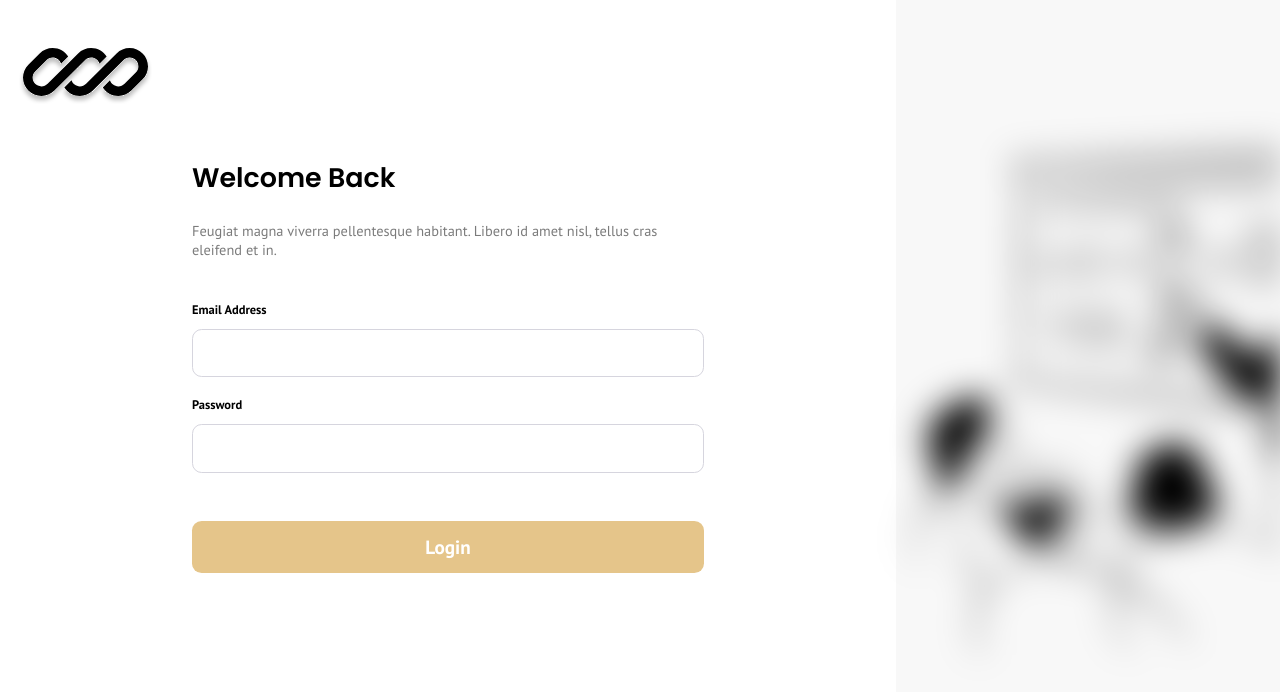
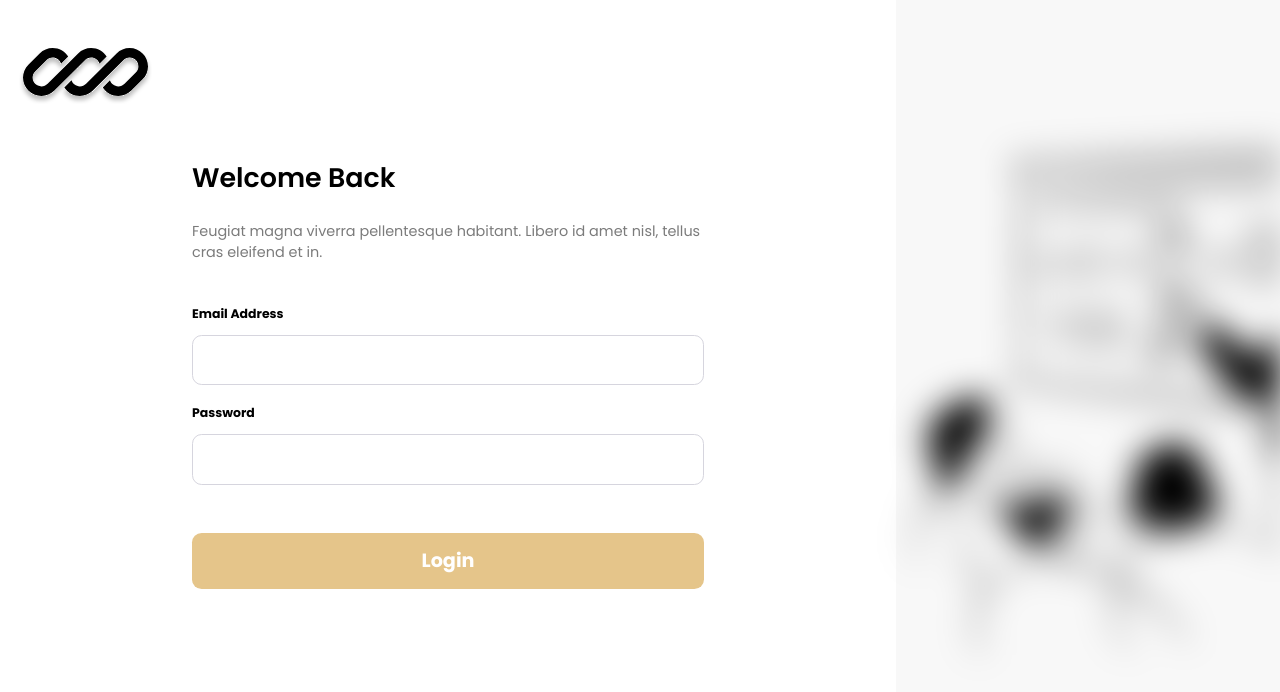
Before and after one commit to nology-tech/verde-client-project, a React (Vite) app: page / in a window 1280 px wide. Shown: the top 692 px of the page. Built offline with nearby package versions, Linux system fonts and the light colour scheme; no server answers.

Commit message:
added css variables to typography file and app so changes font when radio buttons chane

```diff
--- a/src/App.tsx
+++ b/src/App.tsx
@@ -41,6 +41,7 @@ const App = () => {
 
   return (
     <>
+    <div className={font}>
     <Routes>
       <Route path="/" element={<Login />} />
       </Routes>
@@ -61,6 +62,7 @@ const App = () => {
           <Route path="/settings" element={<Settings variant={theme} setTheme={toggleTheme} font={font} setFont={changeFont}/>} />
         </Routes>
       )}
+    </div>
   </>
   );
 };
--- a/src/components/Header/Header.scss
+++ b/src/components/Header/Header.scss
@@ -5,6 +5,7 @@
   padding: 1rem 0.6rem;
   display: flex;
   flex-direction: column;
+
 
   &--light {
     background-color: $clr-primary-lt;
--- a/src/components/Header/Header.tsx
+++ b/src/components/Header/Header.tsx
@@ -7,7 +7,6 @@ import "./Header.scss";
 type HeaderProps = {
   title: string;
   variant: "light" | "dark";
-  font: "modern" | "tech";
   onClick?: () => void;
   buttonOption: boolean;
   buttonLabel: string;
@@ -20,7 +19,6 @@ type HeaderProps = {
 const Header = ({
   title,
   variant,
-  font,
   onClick,
   buttonOption,
   buttonLabel,
@@ -33,7 +31,7 @@ const Header = ({
     <div className={`header header--${variant}`}>
       <img src={logo} className="header__logo" alt="logo" />
       <div className="header__container">
-      <h1 className={`header--${variant}__title header--${font}`}>{title}</h1>
+      <h1 className={`header--${variant}__title`}>{title}</h1>
       {dropdownOption && (
         <select className={`header__dropdown header__dropdown--${variant}`} name="staff" id="stafflist" onChange={onChange}>
           {StaffList.map(staff =>
--- a/src/components/SettingsCard/SettingsCard.tsx
+++ b/src/components/SettingsCard/SettingsCard.tsx
@@ -7,7 +7,7 @@ import sun from "../../assets/images/sun.svg";
 
 type SettingsCardProps = {
   variant: "light" | "dark";
-  handleRadioClicked: ChangeEventHandler<HTMLInputElement>
+  handleRadioClicked: ChangeEventHandler<HTMLInputElement>;
   onToggleDarkMode: (isDarkMode: boolean) => void;
   onApplyChanges: () => void;
   selectedOption: string;
--- a/src/pages/Settings/Settings.scss
+++ b/src/pages/Settings/Settings.scss
@@ -6,6 +6,7 @@
     height: 100%;
     display: flex;
     flex-direction: column;
+    font-family: var(--font);
 
     &--light {
         background-color: $clr-secondary-lt;
--- a/src/pages/Settings/Settings.tsx
+++ b/src/pages/Settings/Settings.tsx
@@ -13,7 +13,7 @@ type SettingsProps = {
   variant: "light" | "dark";
   setTheme: (theme: "light" | "dark") => void;
   font: "modern" | "tech";
-  setFont: (font: any) => void;
+  setFont: (font: "modern" | "tech") => void;
 };
 
 const Settings = ({ variant, setTheme, font, setFont }: SettingsProps) => {
@@ -21,9 +21,8 @@ const Settings = ({ variant, setTheme, font, setFont }: SettingsProps) => {
   const [isVisible, setIsVisible] = useState<boolean>(false);
   const [isLogoutClicked, setIsLogoutClicked] = useState<boolean>(false);
   const [tempTheme, setTempTheme] = useState<"light" | "dark">(variant);
-  const [fontTheme, setFontTheme] = useState<string>(font);
-  //const [checked, setChecked] = useState<boolean>(true);
-  const [selectedOption, setSelectedOption] = useState("modern");
+  const [fontTheme, setFontTheme] = useState<"modern" | "tech">(font);
+  const [selectedOption, setSelectedOption] = useState<"modern" | "tech">(fontTheme);
 
   /**
    * Handles the button click event to toggle the 'log out' modal visibility.
@@ -52,17 +51,10 @@ const Settings = ({ variant, setTheme, font, setFont }: SettingsProps) => {
 
 
 const handleRadioClicked = (event: ChangeEvent<HTMLInputElement>) => {
-  setFontTheme(event.currentTarget.value);
-  console.log(fontTheme);
-  setSelectedOption(event.currentTarget.value);
+  const newTarget = event.currentTarget.value as "modern" | "tech";
+  setFontTheme(newTarget);
+  setSelectedOption(newTarget);
 };
-
-// const handleRadioClicked = (selectedFont: string) => {
-//   setFontTheme(selectedFont);
-//   console.log(fontTheme);
-//   setSelectedOption(selectedFont);
-// };
-
 
   /**
    * Handles applying theme changes when the "Apply" button is clicked.
@@ -104,7 +96,7 @@ const handleRadioClicked = (event: ChangeEvent<HTMLInputElement>) => {
           buttonLabel="Log out"
           buttonVariant="yellow"
           dropdownOption={false}
-          font={"modern"}        />
+        />
         {!isClicked && (
           <div className="settings__container">
             <SettingsCard
--- a/src/styles/_typography.scss
+++ b/src/styles/_typography.scss
@@ -6,7 +6,7 @@
  * we can manipulate the :root element's font-size at different breakpoints to scale up the font-size application-wide */
 
 * {
-  font-family: 'PT Sans', 'Poppins', sans-serif;
+  font-family: var(--font);
   color: $clr-black;
 }
 
@@ -23,7 +23,7 @@ p {
 
 p {
   font-size: 1.125rem;
-  font-family: 'PT Sans', sans-serif;
+  font-family: var(--font);
 }
 
 button {
@@ -52,7 +52,7 @@ h2,
 h3,
 h4 {
   font-weight: bold;
-  font-family: 'Poppins', sans-serif;
+  font-family: var(--font);
 }
 
 
--- a/src/styles/main.scss
+++ b/src/styles/main.scss
@@ -1,3 +1,14 @@
 @use "./reset" as *;
 @use "./typography" as *;
 @use "./variables" as *;
+@import url('https://fonts.googleapis.com/css2?family=Space+Mono:wght@400;700&display=swap');
+@import url('https://fonts.googleapis.com/css2?family=PT+Sans:wght@400;700&family=Poppins:wght@400;500;600;700&display=swap');
+
+
+.modern{
+    --font:  'Poppins', sans-serif;
+}
+
+.tech{
+    --font: 'Space Mono', monospace;
+}
```
